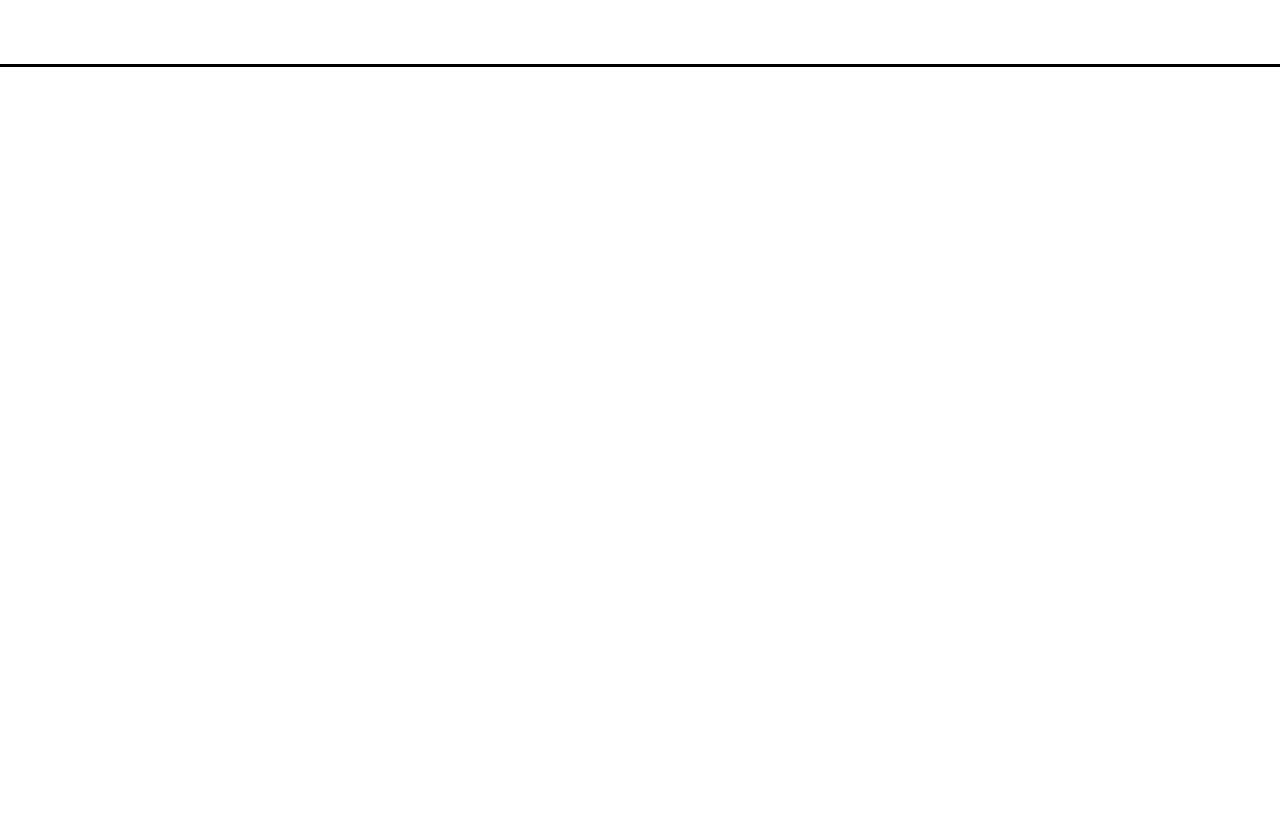
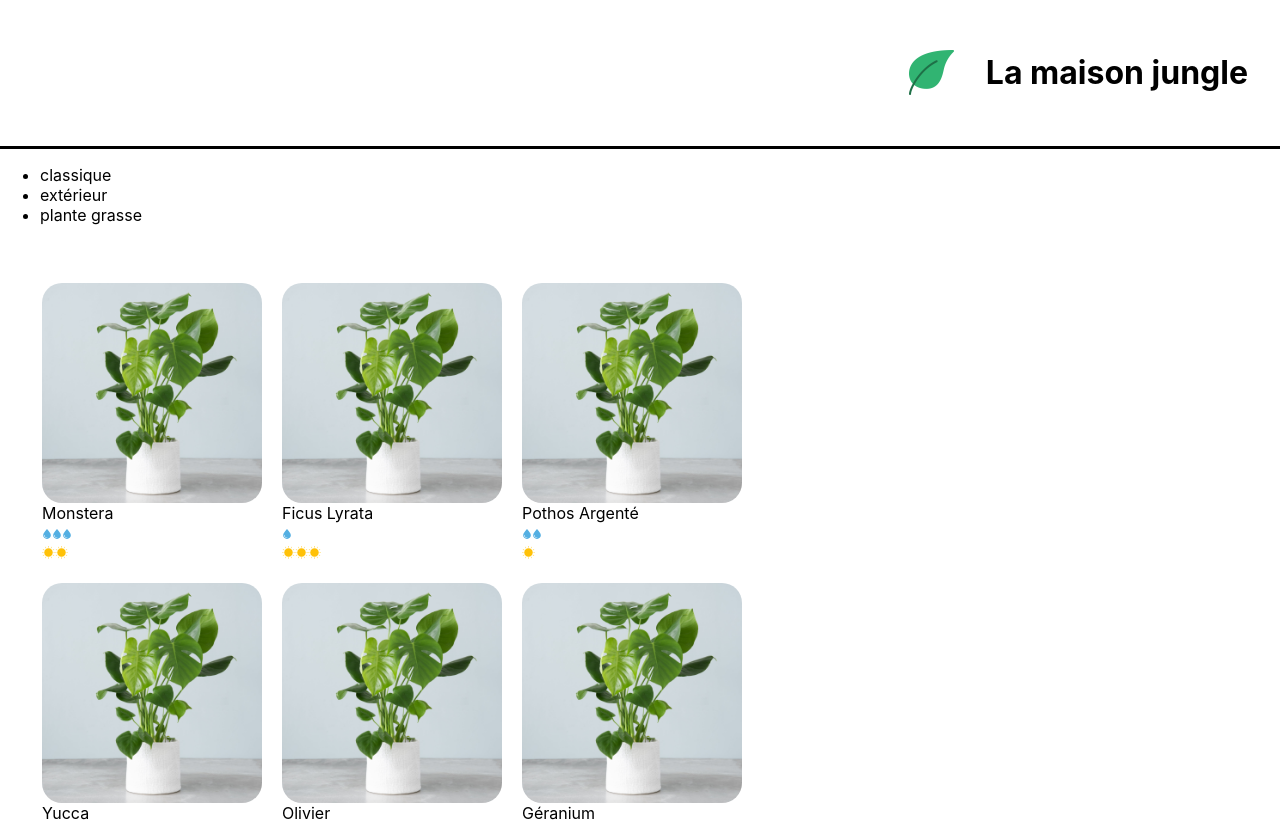
Before and after one commit to SOUFIANE-AIT-TALEB/react, a React (Create React App) app: page / in a window 1280 px wide. Shown: the top 822 px of the page. Before the commit the page ends 800 px from the top, so only its background shows below. Built offline with nearby package versions, Linux system fonts and the light colour scheme.

Commit message:
P08 Atelier1 Solution

```diff
--- a/src/components/App.js
+++ b/src/components/App.js
@@ -1,7 +1,19 @@
-import '../styles/Banner.css'
+import Banner from './Banner'
+import logo from '../assets/logo.png'
+// import Cart from './Cart'
+import ShoppingList from './ShoppingList'
 
-function Banner({ children }) {
-	return <div className='lmj-banner'>{children}</div>
+function App() {
+	return (
+		<div>
+			<Banner>
+				<img src={logo} alt='La maison jungle' className='lmj-logo' />
+				<h1 className='lmj-title'>La maison jungle</h1>
+			</Banner>
+			{/* <Cart /> */}
+			<ShoppingList />
+		</div>
+	)
 }
 
-export default Banner
+export default App
--- a/src/components/CareScale.js
+++ b/src/components/CareScale.js
@@ -1,6 +1,14 @@
+import Sun from '../assets/sun.svg'
+import Water from '../assets/water.svg'
+
 function CareScale({ scaleValue, careType }) {
 	const range = [1, 2, 3]
-	const scaleType = careType === 'light' ? '☀️' : '💧'
+	const scaleType =
+		careType === 'light' ? (
+			<img src={Sun} alt='sun-icon' />
+		) : (
+			<img src={Water} alt='water-icon' />
+		)
 
 	return (
 		<div>
--- /dev/null
+++ b/src/components/PlantItem.js
@@ -0,0 +1,17 @@
+import CareScale from './CareScale'
+import '../styles/PlantItem.css'
+
+function PlantItem({ id, cover, name, water, light }) {
+	return (
+		<li key={id} className='lmj-plant-item'>
+			<img className='lmj-plant-item-cover' src={cover} alt={`${name} cover`} />
+			{name}
+			<div>
+				<CareScale careType='water' scaleValue={water} />
+				<CareScale careType='light' scaleValue={light} />
+			</div>
+		</li>
+	)
+}
+
+export default PlantItem
--- a/src/components/ShoppingList.js
+++ b/src/components/ShoppingList.js
@@ -1,5 +1,5 @@
 import { plantList } from '../datas/plantList'
-import CareScale from './CareScale'
+import PlantItem from './PlantItem'
 import '../styles/ShoppingList.css'
 
 function ShoppingList() {
@@ -17,13 +17,14 @@
 				))}
 			</ul>
 			<ul className='lmj-plant-list'>
-				{plantList.map((plant) => (
-					<li key={plant.id} className='lmj-plant-item'>
-						{plant.isBestSale && <span>🔥</span>}
-						{plant.name}
-						<CareScale careType='water' scaleValue={plant.water} />
-						<CareScale careType='light' scaleValue={plant.light} />
-					</li>
+				{plantList.map(({ id, cover, name, water, light }) => (
+					<PlantItem
+						id={id}
+						cover={cover}
+						name={name}
+						water={water}
+						light={light}
+					/>
 				))}
 			</ul>
 		</div>
--- a/src/datas/plantList.js
+++ b/src/datas/plantList.js
@@ -1,3 +1,5 @@
+import monstera from '../assets/monstera.jpg'
+
 export const plantList = [
 	{
 		name: 'monstera',
@@ -5,42 +7,48 @@
 		id: '1ed',
 		isBestSale: true,
 		light: 2,
-		water: 3
+		water: 3,
+		cover: monstera
 	},
 	{
 		name: 'ficus lyrata',
 		category: 'classique',
 		id: '2ab',
 		light: 3,
-		water: 1
+		water: 1,
+		cover: monstera
 	},
 	{
 		name: 'pothos argenté',
 		category: 'classique',
 		id: '3sd',
 		light: 1,
-		water: 2
+		water: 2,
+		cover: monstera
 	},
 	{
 		name: 'yucca',
 		category: 'classique',
 		id: '4kk',
 		light: 3,
-		water: 1
+		water: 1,
+		cover: monstera
 	},
 	{
 		name: 'olivier',
 		category: 'extérieur',
 		id: '5pl',
 		light: 3,
-		water: 1
+		water: 1,
+		cover: monstera
 	},
 	{
 		name: 'géranium',
 		category: 'extérieur',
 		id: '6uo',
 		light: 2,
-		water: 2
+		water: 2,
+		cover: monstera
 	},
 	{
 		name: 'basilique',
@@ -48,20 +56,23 @@
 		id: '7ie',
 		isBestSale: true,
 		light: 2,
-		water: 3
+		water: 3,
+		cover: monstera
 	},
 	{
 		name: 'aloe',
 		category: 'plante grasse',
 		id: '8fp',
 		light: 2,
-		water: 1
+		water: 1,
+		cover: monstera
 	},
 	{
 		name: 'succulente',
 		category: 'plante grasse',
 		id: '9vn',
 		light: 2,
-		water: 1
+		water: 1,
+		cover: monstera
 	}
 ]
--- a/src/styles/ShoppingList.css
+++ b/src/styles/ShoppingList.css
@@ -5,15 +5,3 @@
 	flex-wrap: wrap;
 	max-width: 800px;
 }
-
-.lmj-plant-item {
-	border: solid 2px black;
-	border-radius: 10px;
-	height: 150px;
-	width: 150px;
-	margin: 10px;
-	display: flex;
-	align-items: center;
-	justify-content: center;
-	flex-direction: column;
-}
```
